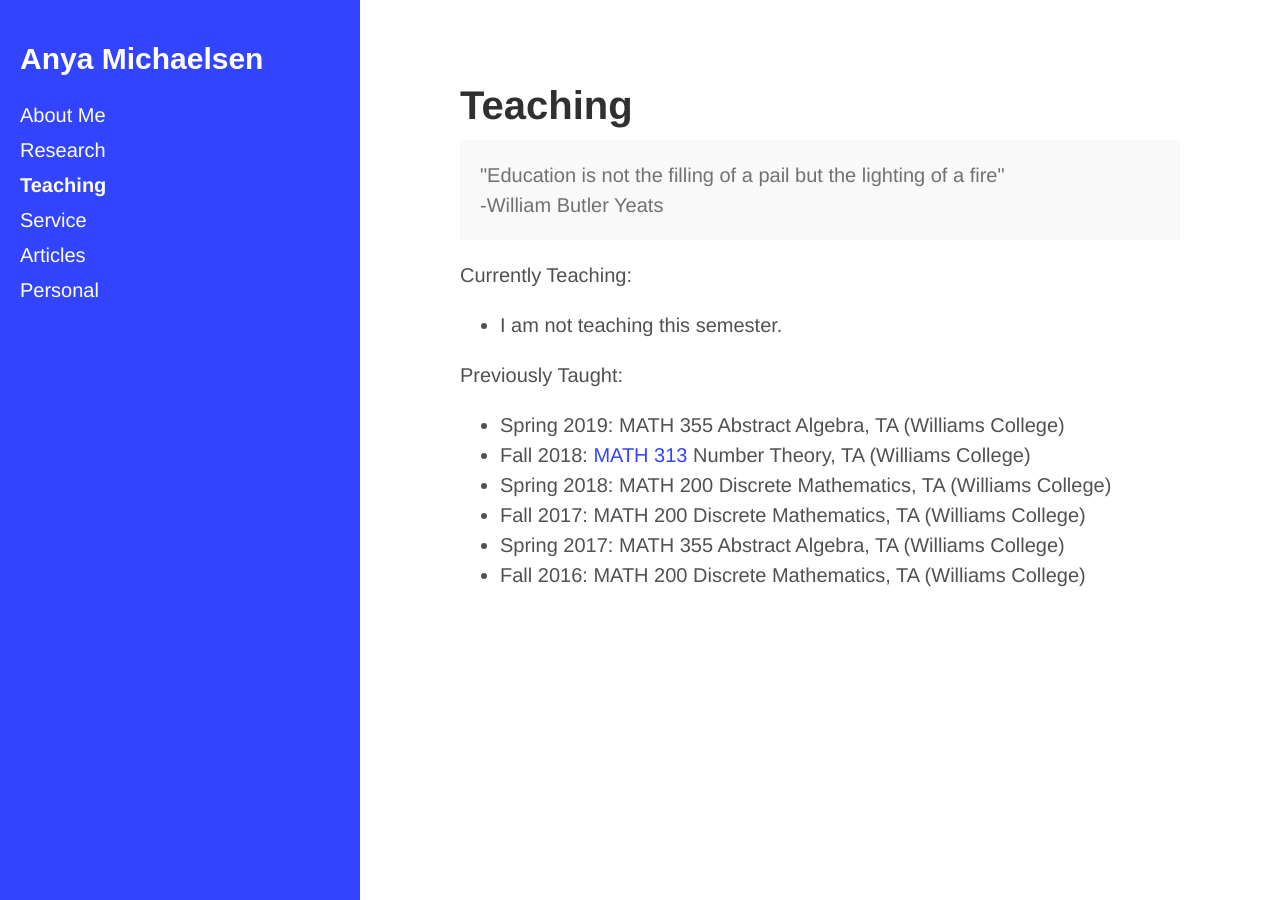
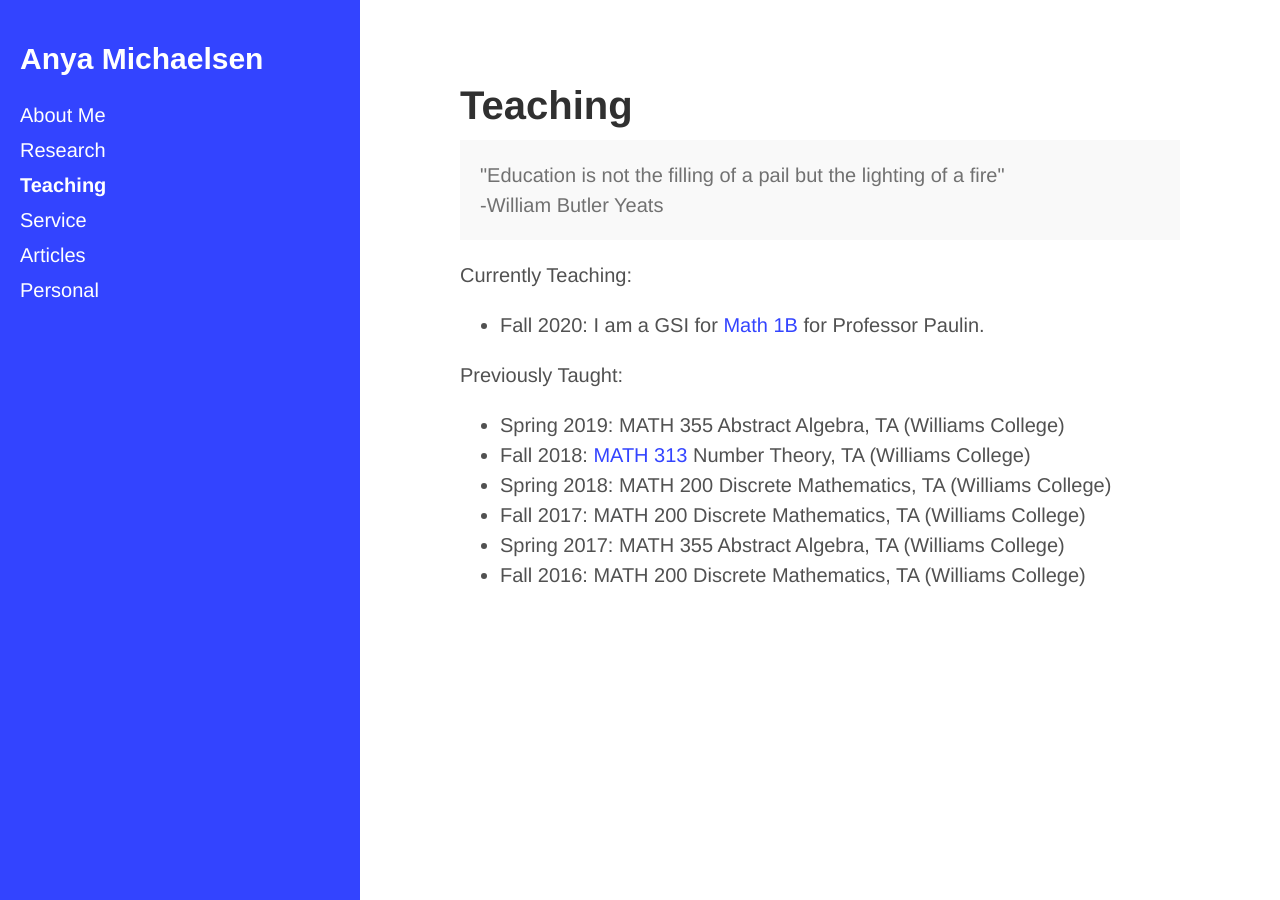
Before and after one commit to amichaelsen/amichaelsen.github.io, a Jekyll site: the page built from teaching.md, in a window 1280 px wide. Built offline with Jekyll 4.4.1, drawn with Linux system fonts in a browser that asks for light colours.

Commit message:
updated teaching to include math 1B

```diff
--- a/teaching.md
+++ b/teaching.md
@@ -9,7 +9,7 @@ title: Teaching
 
 Currently Teaching:
 
-* I am not teaching this semester.
+* Fall 2020: I am a GSI for [Math 1B](https://bcourses.berkeley.edu/courses/1495295) for Professor Paulin.
 
 Previously Taught:
 
```
